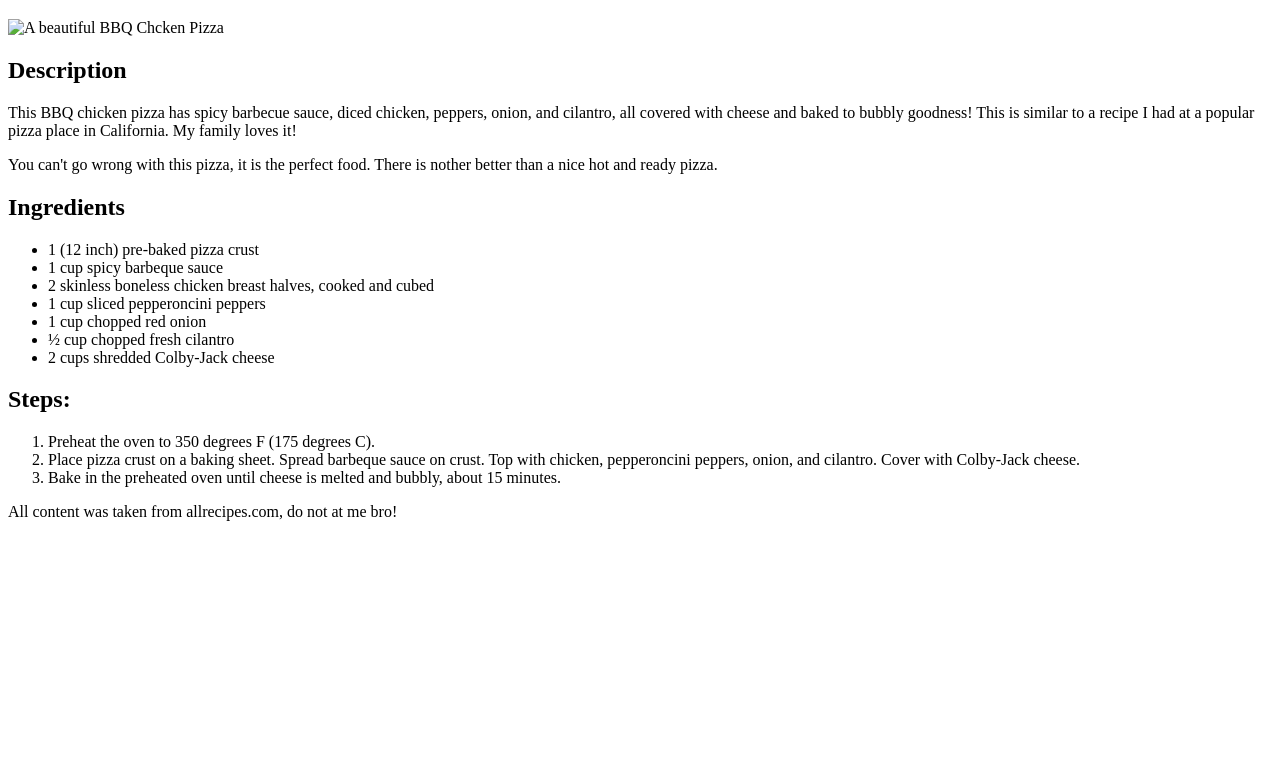
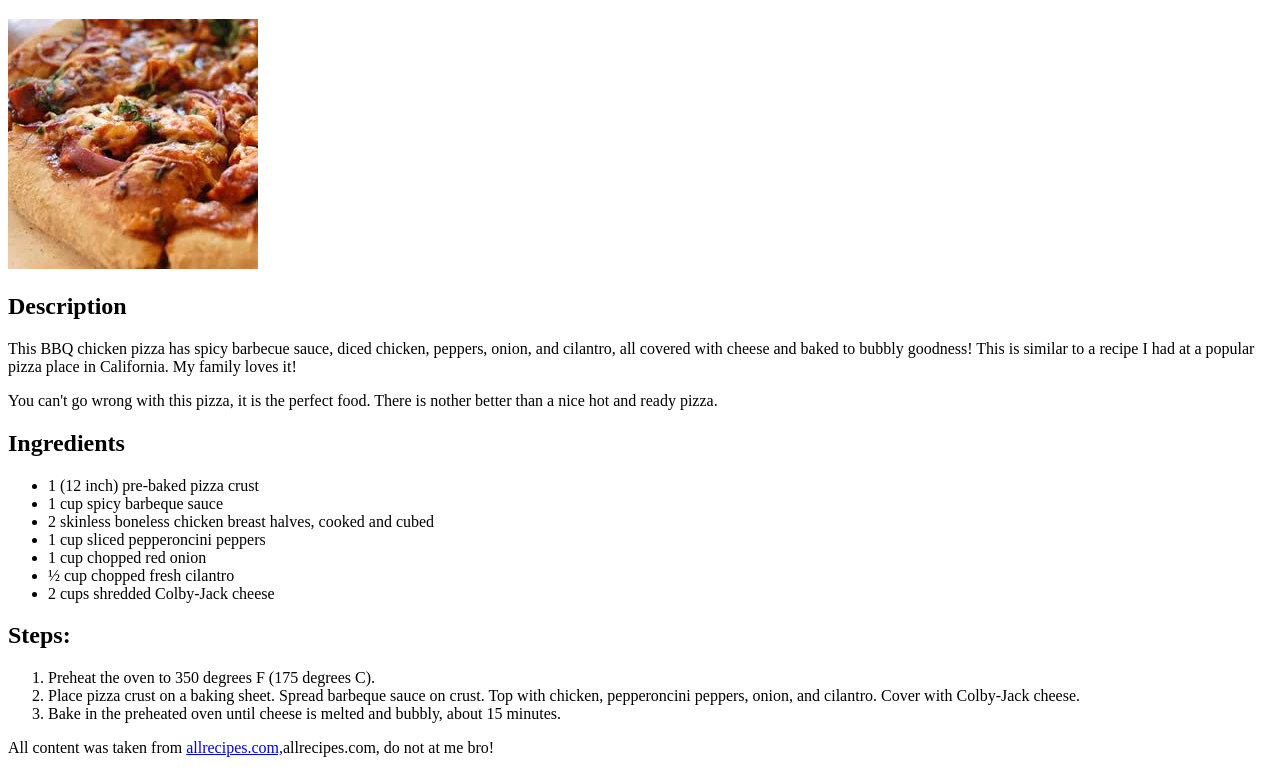
Before and after one commit to Lukeawagner12/odin_recipes, a plain HTML site: page recipes/chicken-pizza.html in a window 1280 px wide. Shown: the part 61-834 px from the top of the page. Before the commit the page ends 800 px from the top, so only its background shows below. Drawn offline with Linux system fonts and the light colour scheme.

Commit message:
Edit BBQ Chicken Pizza image tag
Fixed image not showing by adding proper link structure to src attribute

```diff
--- a/recipes/chicken-pizza.html
+++ b/recipes/chicken-pizza.html
@@ -7,7 +7,7 @@
 </head>
 <body>
     <h1>BBQ Chicken Pizza</h1>
-    <img src="images/bbqchickenpizza.webp" alt="A beautiful BBQ Chcken Pizza">
+    <img src="../images/bbqchickenpizza.webp" alt="A beautiful BBQ Chcken Pizza">
     <h2>Description</h2>
     <p>This BBQ chicken pizza has spicy barbecue sauce, diced chicken, peppers, onion, and cilantro, all covered with cheese and baked to bubbly goodness! This is similar to a recipe I had at a popular pizza place in California. My family loves it!</p>
     <p>You can't go wrong with this pizza, it is the perfect food. There is nother better than a nice hot and ready pizza.</p>
@@ -27,6 +27,6 @@
         <li>Place pizza crust on a baking sheet. Spread barbeque sauce on crust. Top with chicken, pepperoncini peppers, onion, and cilantro. Cover with Colby-Jack cheese.</li>
         <li>Bake in the preheated oven until cheese is melted and bubbly, about 15 minutes.</li>
     </ol>
-    <p>All content was taken from <a href="https://www.allrecipes.com/recipe/24878/bbq-chicken-pizza/"></a>allrecipes.com, do not at me bro!</p>
+    <p>All content was taken from <a href="https://www.allrecipes.com/recipe/24878/bbq-chicken-pizza/">allrecipes.com,</a>allrecipes.com, do not at me bro!</p>
 </body>
 </html>
```
